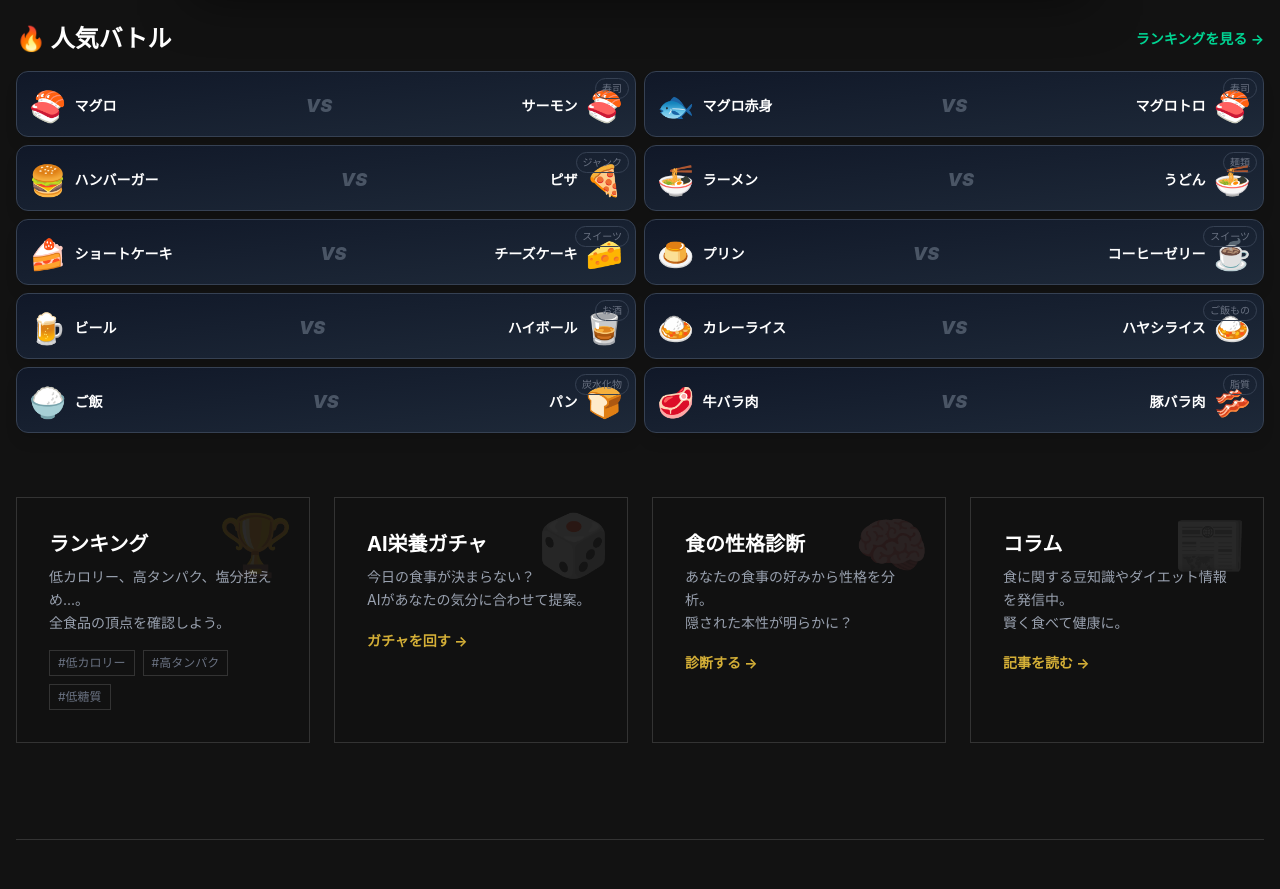
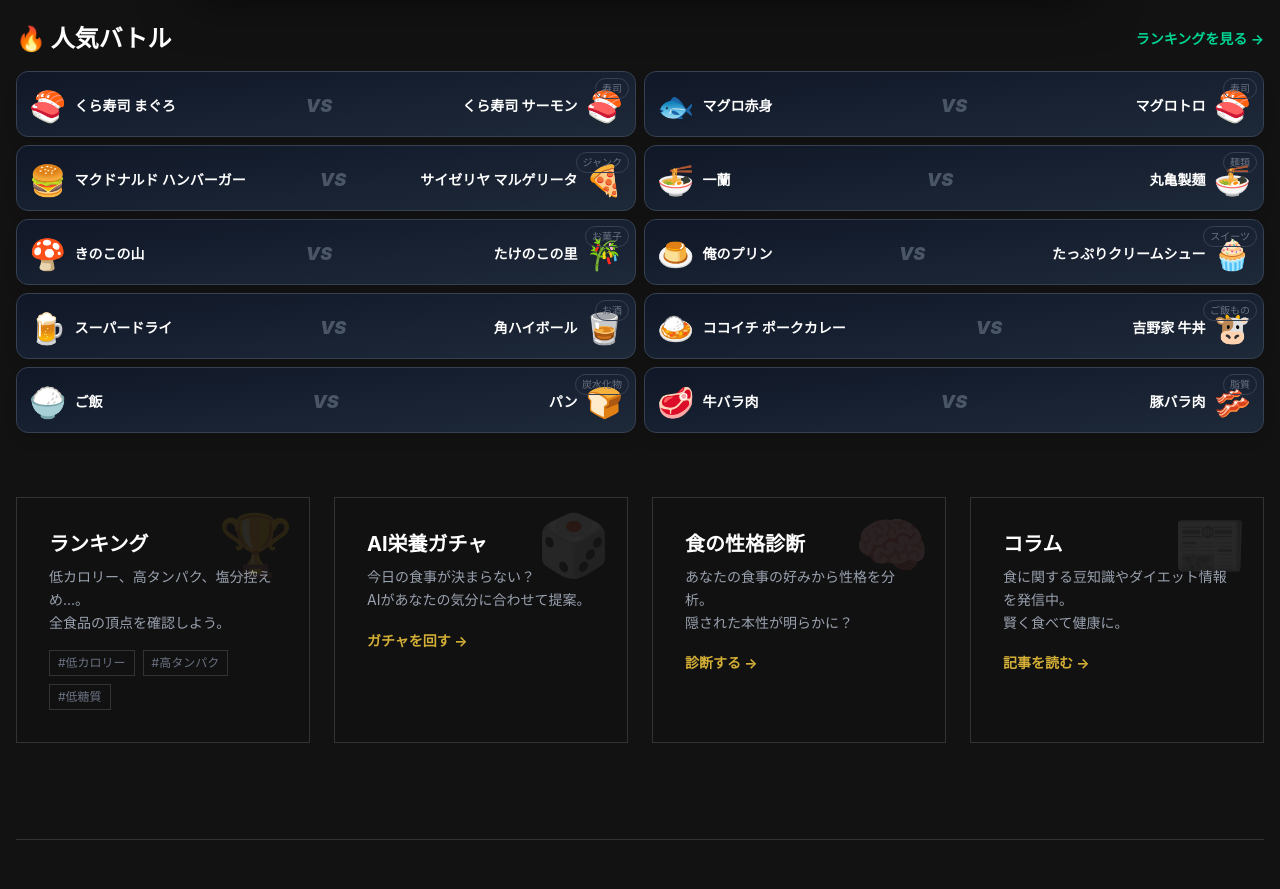
Before and after one commit to siusu5160/food-vs-battle, a Next.js app: page / in a window 1280 px wide. Shown: the part 906-1795 px from the top of the page. Built offline with nearby package versions, Linux system fonts and the light colour scheme; no server answers.

Commit message:
Fix Popular Battles 404 errors by updating food IDs

```diff
--- a/src/components/PopularBattles.tsx
+++ b/src/components/PopularBattles.tsx
@@ -20,12 +20,12 @@
     const popularBattles: PopularBattle[] = [
         // 寿司・魚介
         {
-            id1: 'sushiro-maguro',
-            id2: 'sushiro-salmon',
-            name1: 'マグロ',
-            name2: 'サーモン',
-            name1En: 'Tuna',
-            name2En: 'Salmon',
+            id1: 'kura-maguro',
+            id2: 'kura-salmon',
+            name1: 'くら寿司 まぐろ',
+            name2: 'くら寿司 サーモン',
+            name1En: 'Kura Sushi Tuna',
+            name2En: 'Kura Sushi Salmon',
             emoji1: '🍣',
             emoji2: '🍣',
             category: '寿司',
@@ -45,62 +45,62 @@
         },
         // ファストフード・麺類
         {
-            id1: 'hamburger',
-            id2: 'pizza',
-            name1: 'ハンバーガー',
-            name2: 'ピザ',
-            name1En: 'Hamburger',
-            name2En: 'Pizza',
+            id1: 'mac-hamburger',
+            id2: 'saize-margherita',
+            name1: 'マクドナルド ハンバーガー',
+            name2: 'サイゼリヤ マルゲリータ',
+            name1En: "McDonald's Hamburger",
+            name2En: 'Saizeriya Margherita',
             emoji1: '🍔',
             emoji2: '🍕',
             category: 'ジャンク',
             categoryEn: 'Junk Food',
         },
         {
-            id1: 'ramen',
-            id2: 'udon',
-            name1: 'ラーメン',
-            name2: 'うどん',
-            name1En: 'Ramen',
-            name2En: 'Udon',
+            id1: 'ramen-ichiran',
+            id2: 'marugame-kake',
+            name1: '一蘭',
+            name2: '丸亀製麺',
+            name1En: 'Ichiran Ramen',
+            name2En: 'Marugame Udon',
             emoji1: '🍜',
             emoji2: '🍜',
             category: '麺類',
             categoryEn: 'Noodles',
         },
-        // スイーツ
+        // お菓子・スイーツ
         {
-            id1: 'shortcake',
-            id2: 'cheesecake',
-            name1: 'ショートケーキ',
-            name2: 'チーズケーキ',
-            name1En: 'Shortcake',
-            name2En: 'Cheesecake',
-            emoji1: '🍰',
-            emoji2: '🧀',
-            category: 'スイーツ',
-            categoryEn: 'Sweets',
+            id1: 'meiji-kinoko',
+            id2: 'meiji-takenoko',
+            name1: 'きのこの山',
+            name2: 'たけのこの里',
+            name1En: 'Kinoko no Yama',
+            name2En: 'Takenoko no Sato',
+            emoji1: '🍄',
+            emoji2: '🎋',
+            category: 'お菓子',
+            categoryEn: 'Snacks',
         },
         {
-            id1: 'pudding',
-            id2: 'coffee-jelly',
-            name1: 'プリン',
-            name2: 'コーヒーゼリー',
-            name1En: 'Pudding',
-            name2En: 'Coffee Jelly',
+            id1: 'famima-oreno-pudding',
+            id2: 'famima-chou',
+            name1: '俺のプリン',
+            name2: 'たっぷりクリームシュー',
+            name1En: 'Ore no Pudding',
+            name2En: 'Custard Cream Puff',
             emoji1: '🍮',
-            emoji2: '☕',
+            emoji2: '🧁',
             category: 'スイーツ',
             categoryEn: 'Sweets',
         },
         // アルコール
         {
-            id1: 'beer',
-            id2: 'highball',
-            name1: 'ビール',
-            name2: 'ハイボール',
-            name1En: 'Beer',
-            name2En: 'Highball',
+            id1: 'alc-asahi-superdry',
+            id2: 'alc-kaku-highball',
+            name1: 'スーパードライ',
+            name2: '角ハイボール',
+            name1En: 'Asahi Super Dry',
+            name2En: 'Kaku Highball',
             emoji1: '🍺',
             emoji2: '🥃',
             category: 'お酒',
@@ -108,14 +108,14 @@
         },
         // 定番
         {
-            id1: 'curry-rice',
-            id2: 'hashed-beef',
-            name1: 'カレーライス',
-            name2: 'ハヤシライス',
-            name1En: 'Curry Rice',
-            name2En: 'Hashed Beef',
+            id1: 'coco-pork-curry',
+            id2: 'yoshi-gyudon-atama',
+            name1: 'ココイチ ポークカレー',
+            name2: '吉野家 牛丼',
+            name1En: 'CoCo Ichi Curry',
+            name2En: 'Yoshinoya Gyudon',
             emoji1: '🍛',
-            emoji2: '🍛',
+            emoji2: '🐮',
             category: 'ご飯もの',
             categoryEn: 'Rice Dish',
         },
```
